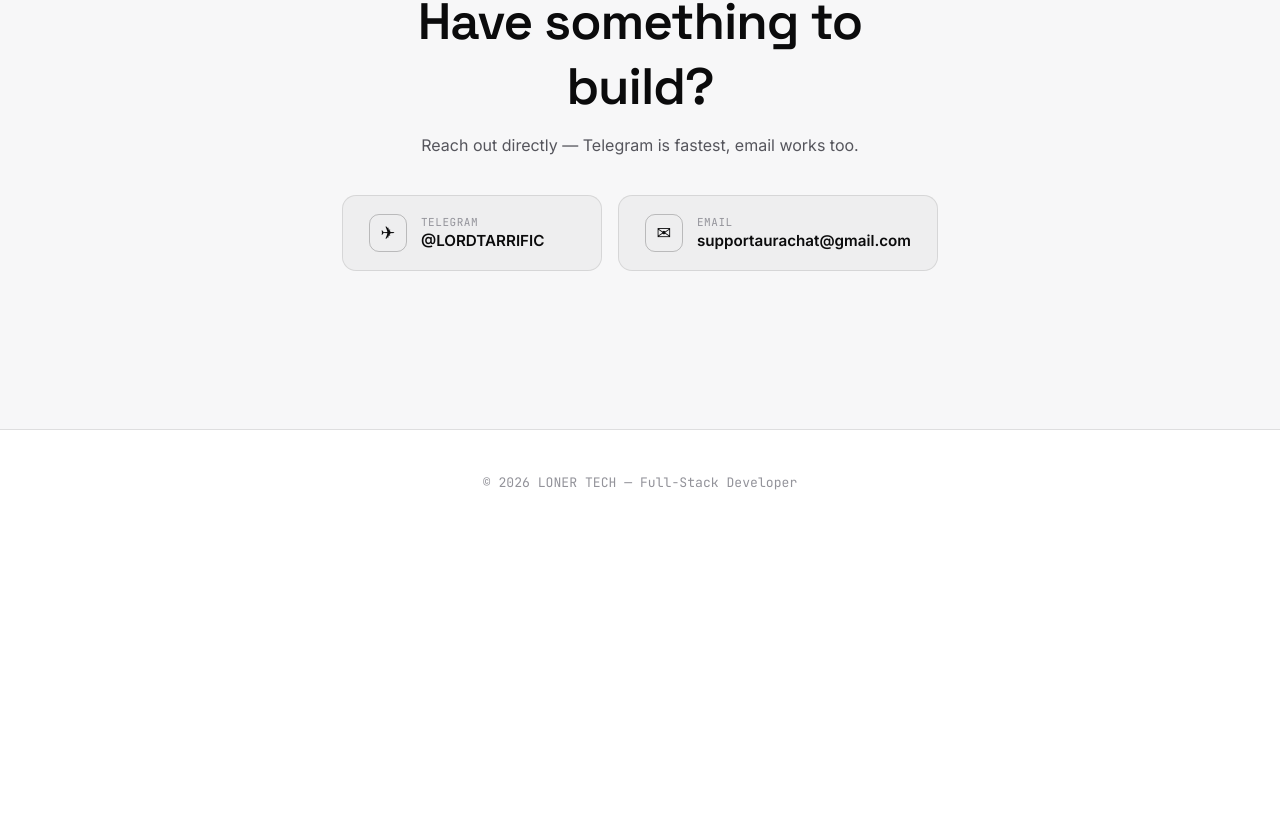
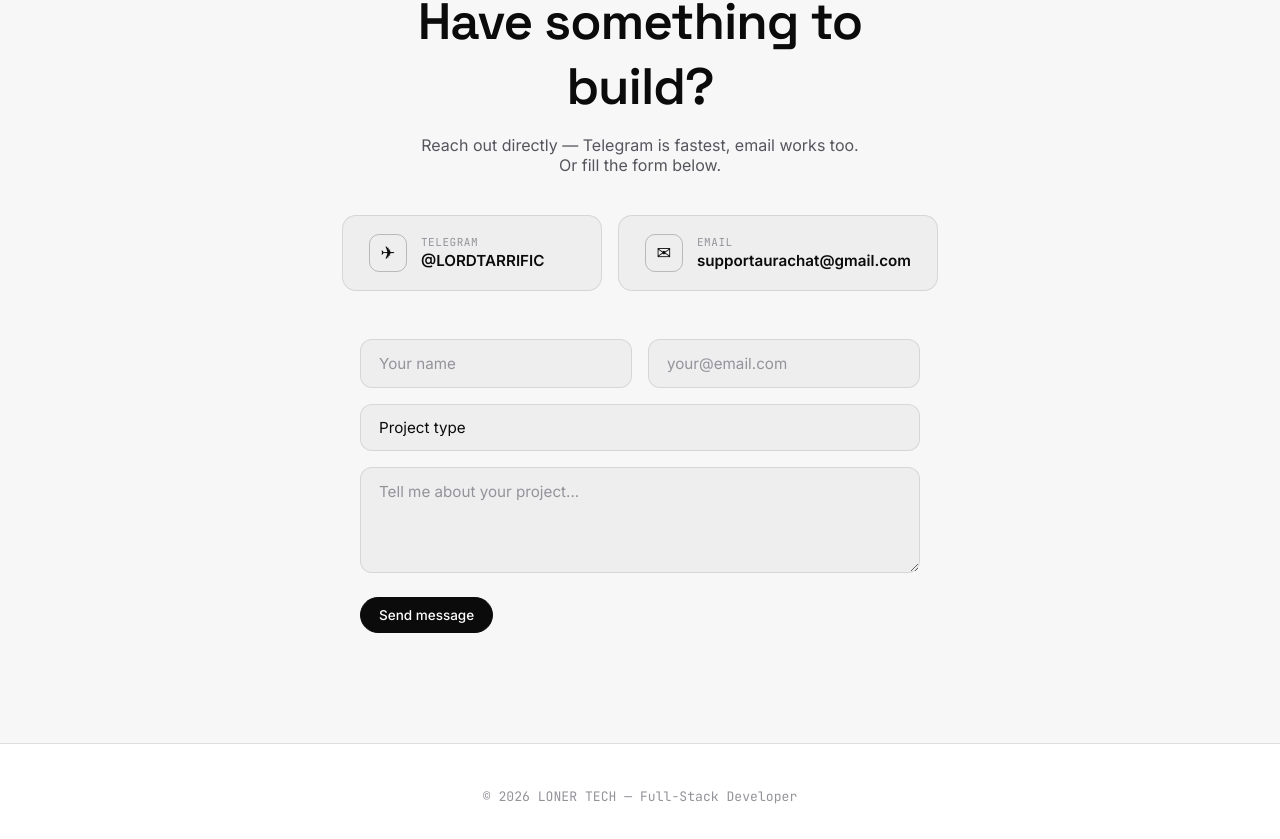
Before and after one commit to bothost-source/Loner-tech, a React (Vite) app: page / in a window 1280 px wide. Shown: the part 2932-3771 px from the top of the page. Before the commit the page ends 3467 px from the top, so only its background shows below. Built offline with nearby package versions, Linux system fonts and the light colour scheme.

Commit message:
Update Contact.jsx

```diff
--- a/src/components/Contact.jsx
+++ b/src/components/Contact.jsx
@@ -1,12 +1,43 @@
+import { useState } from 'react';
 import useReveal from '../useReveal';
 import './Contact.css';
 
 export default function Contact() {
   const [ref, inView] = useReveal();
+  const [form, setForm] = useState({ name: '', email: '', type: '', message: '' });
+  const [errors, setErrors] = useState({});
+  const [toast, setToast] = useState('');
+
+  const validate = () => {
+    const e = {};
+    if (!form.name.trim()) e.name = 'Name is required';
+    if (!form.email.trim()) e.email = 'Email is required';
+    else if (!/^\S+@\S+\.\S+$/.test(form.email)) e.email = 'Invalid email';
+    if (!form.type) e.type = 'Select a project type';
+    if (!form.message.trim()) e.message = 'Message is required';
+    setErrors(e);
+    return Object.keys(e).length === 0;
+  };
+
+  const handleSubmit = (ev) => {
+    ev.preventDefault();
+    if (!validate()) return;
+    // Here you'd normally send to a backend
+    setToast('Message sent! I\'ll get back to you soon.');
+    setForm({ name: '', email: '', type: '', message: '' });
+    setTimeout(() => setToast(''), 4000);
+  };
+
+  const handleChange = (field) => (ev) => {
+    setForm(f => ({ ...f, [field]: ev.target.value }));
+    if (errors[field]) setErrors(e => ({ ...e, [field]: '' }));
+  };
+
   return (
     <section className={`contact reveal ${inView ? 'in' : ''}`} id="contact" ref={ref}>
       <h2 className="contact__title">Have something to build?</h2>
-      <p className="contact__sub">Reach out directly — Telegram is fastest, email works too.</p>
+      <p className="contact__sub">Reach out directly — Telegram is fastest, email works too. Or fill the form below.</p>
+
       <div className="contact__methods">
         <a href="https://t.me/LORDTARRIFIC" target="_blank" rel="noreferrer" className="contact-card">
           <div className="contact-card__icon">✈</div>
@@ -23,6 +54,59 @@ export default function Contact() {
           </div>
         </a>
       </div>
+
+      <form className="contact__form" onSubmit={handleSubmit} noValidate>
+        <div className="contact__form-row">
+          <div className="contact__field">
+            <input
+              type="text"
+              placeholder="Your name"
+              className={`form-input ${errors.name ? 'error' : ''}`}
+              value={form.name}
+              onChange={handleChange('name')}
+            />
+            {errors.name && <span className="contact__error">{errors.name}</span>}
+          </div>
+          <div className="contact__field">
+            <input
+              type="email"
+              placeholder="your@email.com"
+              className={`form-input ${errors.email ? 'error' : ''}`}
+              value={form.email}
+              onChange={handleChange('email')}
+            />
+            {errors.email && <span className="contact__error">{errors.email}</span>}
+          </div>
+        </div>
+        <div className="contact__field">
+          <select
+            className={`form-input ${errors.type ? 'error' : ''}`}
+            value={form.type}
+            onChange={handleChange('type')}
+          >
+            <option value="">Project type</option>
+            <option value="website">Website</option>
+            <option value="mobile">Mobile App</option>
+            <option value="telegram">Telegram Bot</option>
+            <option value="whatsapp">WhatsApp Bot</option>
+            <option value="other">Something else</option>
+          </select>
+          {errors.type && <span className="contact__error">{errors.type}</span>}
+        </div>
+        <div className="contact__field">
+          <textarea
+            placeholder="Tell me about your project..."
+            rows="4"
+            className={`form-input ${errors.message ? 'error' : ''}`}
+            value={form.message}
+            onChange={handleChange('message')}
+          />
+          {errors.message && <span className="contact__error">{errors.message}</span>}
+        </div>
+        <button type="submit" className="btn btn-solid contact__submit">Send message</button>
+      </form>
+
+      <div className={`toast ${toast ? 'show' : ''}`}>{toast}</div>
     </section>
   );
 }
```
